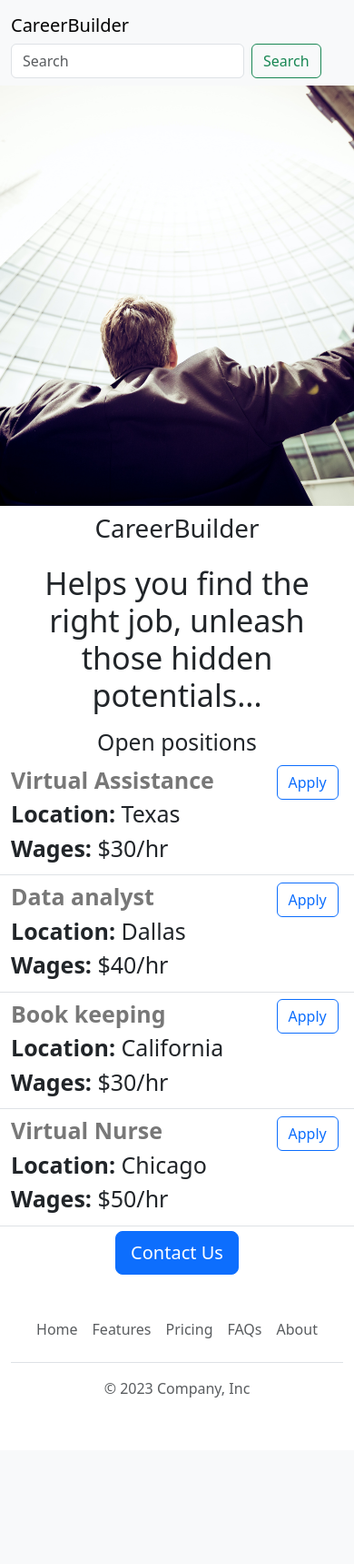
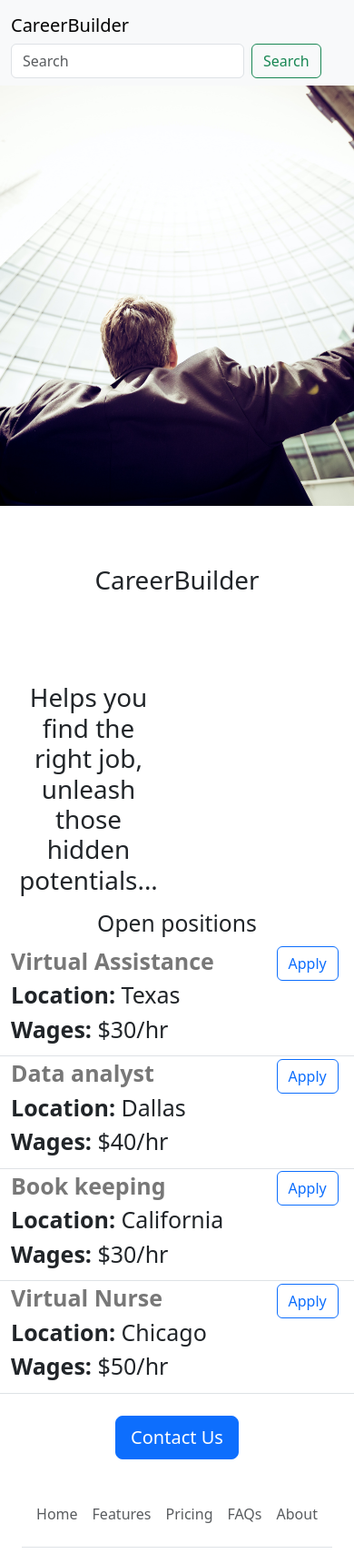
Before and after one commit to andrewlee47/Job_Crib, a Flask app: page / in a window 390 px wide. Shown: the top 1719 px of the page at 91% size. Before the commit the page ends 1536 px from the top, so only its background shows below. Run offline with Flask 3, Linux system fonts and the light colour scheme.

Commit message:
adding another banner, added some functionalities

```diff
--- a/templates/home.html
+++ b/templates/home.html
@@ -12,6 +12,7 @@
                object-fit: cover;
                width: 100%;
                height: 500px;
+               margin-bottom:17px;
         }
 
         #text{
@@ -25,14 +26,20 @@
     {% include 'navbar.html'%}
     <img class="img-fluid" id="banner" src="https://careerbuilder.onrender.com/static/banner2.jpg">
 <div class="container" >
-        <h1 class="text-center mt-2 mb-4">
+        <h1 class="text-center mt-5 mb-5">
             CareerBuilder
         </h1>
-
-        <p class="display-4" id="text">
+    <div class="row" >
+        <div class="col-6 mt-5 col-md-6" >
+        <p class="display-6 lead" id="text">
             Helps you find the right job, unleash those hidden potentials...
         </p>
+    </div>
 
+
+    <div class="col-6 mb-5 d-none d-md-block col-md-6">
+        <img src="/static/banner3.jpg" style="height:500px;">
+    </div>
 
         <h2 class="text-center">Open positions</h2>
 
@@ -45,7 +52,9 @@
         </div>
 
     <div style="text-align:center;">
-        <button class="btn btn-primary btn-lg">Contact Us</button>
+        <a href="mailto:andrewbabatunde97@gmail.com?subject=Question%20about%20CareerBuilder&body=
+        Name%20%3Cyour%20name%3E%0D%0A%0D%0AQuestion%20%3Cyout%20questions%3E"
+           class="btn btn-primary btn-lg mt-4">Contact Us </a>
     </div>
 
 </div>
@@ -63,6 +72,9 @@
       </footer>
     </div>
 
+</div>
+
+
 </body>
 
 
--- a/templates/jobItems.html
+++ b/templates/jobItems.html
@@ -1,5 +1,5 @@
- <div class="border-bottom row" style="font-size:25px; margin-bottom:5px;">
-     <div class="col-9">
+ <div class="border-bottom row" style="font-size:25px;">
+     <div class="col-9 ">
                 <b style="color:rgb(120,120,120);">{{jobs["TITLE"]}}</b>
 
         <div>
@@ -13,7 +13,10 @@
      </div>
 
         <div class="col-3">
-            <button type="button" class="btn  btn-outline-primary">Apply</button>
+           <a href=" mailto:andrewbabatunde97@gmail.com?subject=Application%20for%20{{jobs['TITLE']}}&body=My%20name%20%3Cyour%20name%3E%0D%0A%0D%0AResume%20%3Cresume%20link%3E%0D%0A%0D%0ALinkedIn%20%3Cyour%20link%3E "
+               type="button" class="btn  btn-outline-primary">Apply</a>
+
         </div>
 
+
  </div>
```
Also changed, not shown: 1 other file. Lines whose indentation alone changed are shown as unchanged.
